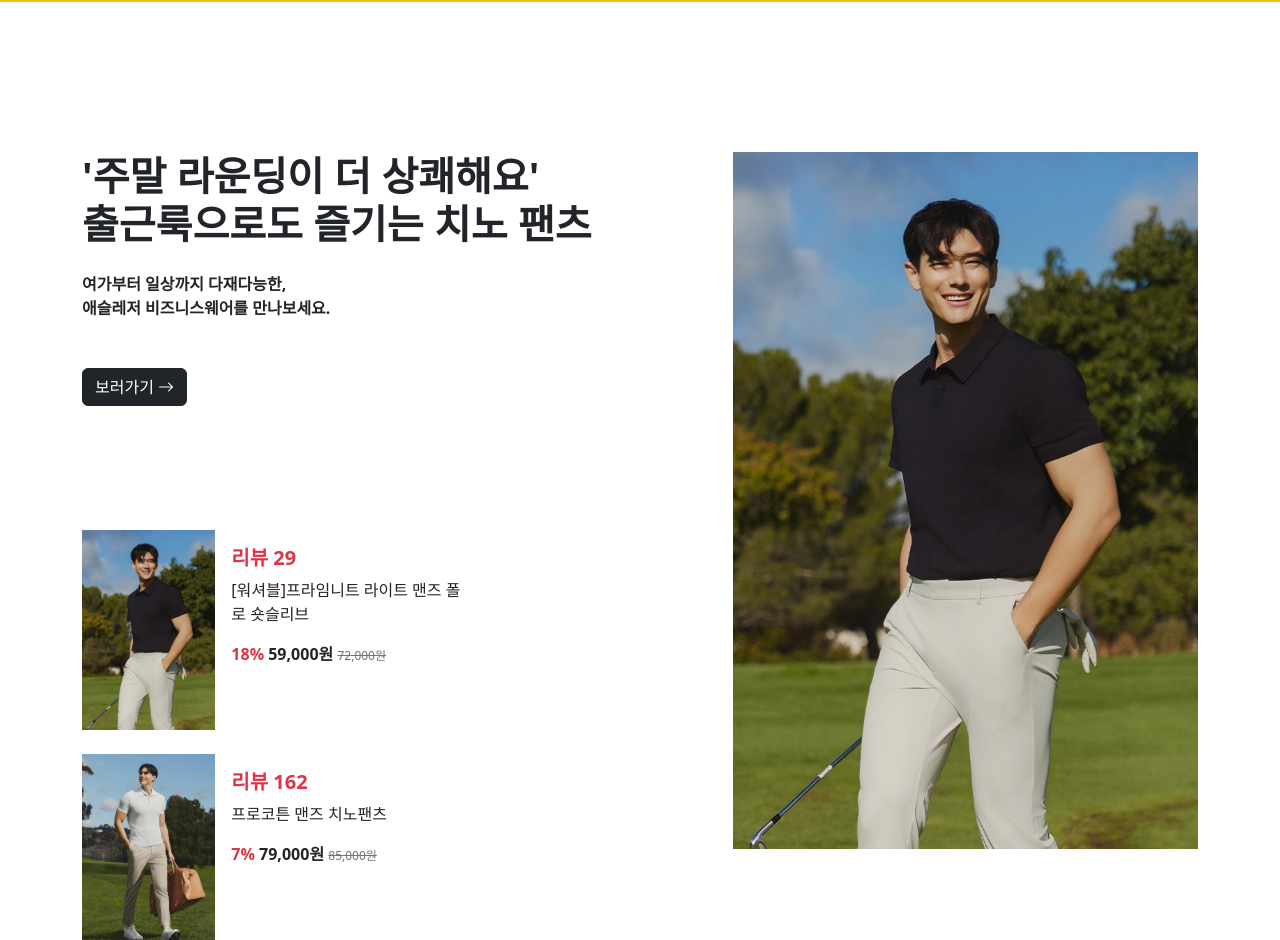
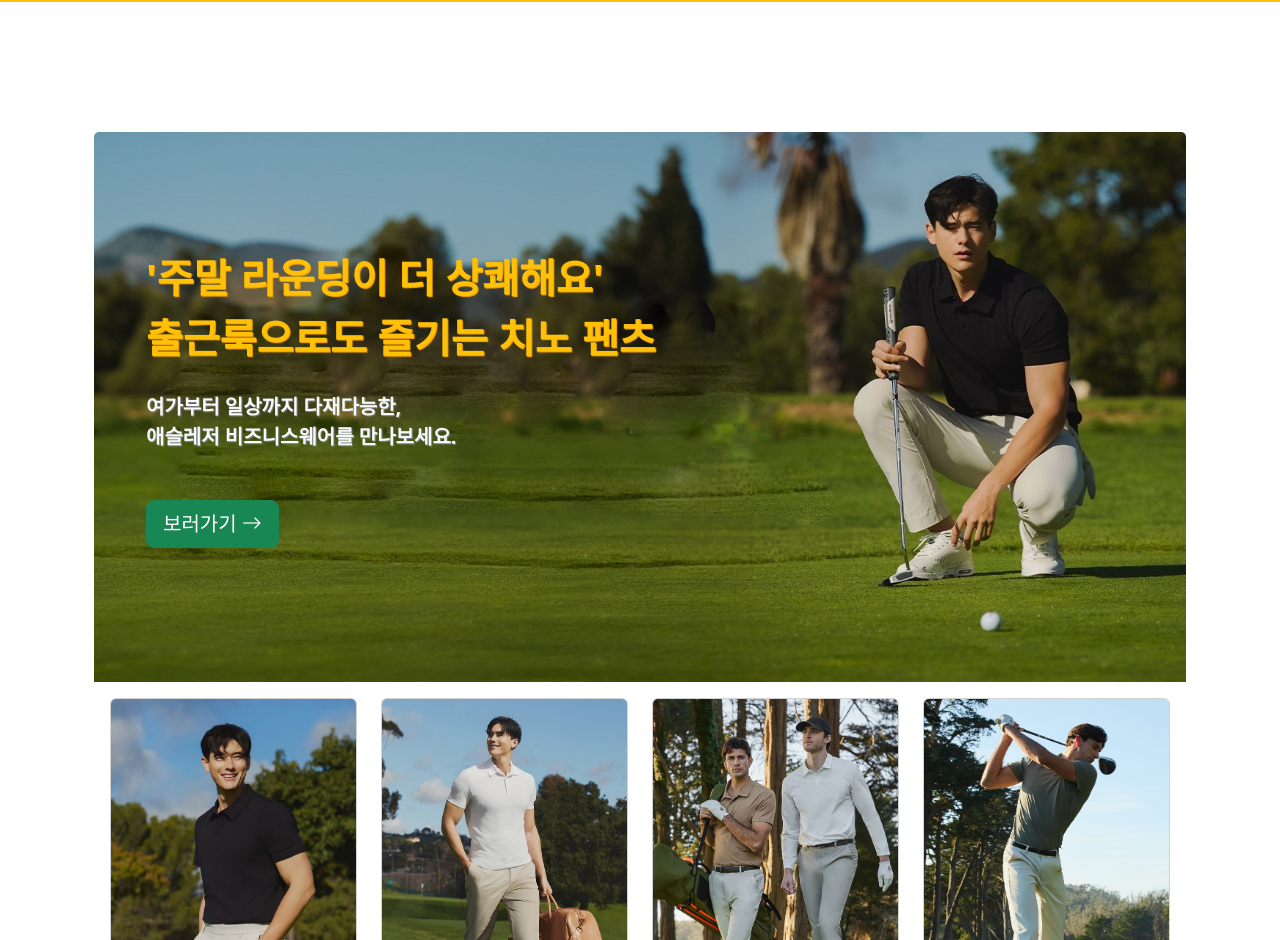
Before and after one commit to Gahee1907/Web_andar, a plain HTML site: page index.html in a window 1280 px wide. Shown: the part 1860-2800 px from the top of the page. Drawn offline with nearby package versions, Linux system fonts and the light colour scheme.

Commit message:
Add files via upload

```diff
--- a/index.html
+++ b/index.html
@@ -310,7 +310,7 @@
       <button type="button" data-bs-target="#carouselExampleIndicators" data-bs-slide-to="2" aria-label="Slide 3"></button>
       <button type="button" data-bs-target="#carouselExampleIndicators" data-bs-slide-to="3" aria-label="Slide 4"></button>
     </div>
-    <div class="carousel-inner">
+    <div class="carousel-inner" style="text-shadow: 1px 1px 1px gray;">
       <div class="carousel-item active" data-bs-interval="10000">
         <img src="img/slide_01.jpg" class="d-block  w-50 m-auto" alt="...">
         <div class="carousel-caption d-md-block align-middle">
@@ -445,22 +445,22 @@
       <button type="button" class="btn btn-outline-light fw-bold fs-5 px-4 position-absolute top-90 start-50 translate-middle">자세히 보기</button>
     </div>
 
-    <!--andar's PICK-->
-    <div class="container mx-auto" style="width: 1400px; margin: 150px">
-      <div class="card mb-3 border-0" style="max-width: 1400px;">
-        <div class="row g-0">
-          <div class="col-md-7">
-            <div class="card-body p-0">
-              <h1 class="card-title fw-bold">'주말 라운딩이 더 상쾌해요'<br>출근룩으로도 즐기는 치노 팬츠</h1>
-              <p class="card-text my-4 fw-bold">여가부터 일상까지 다재다능한,<br> 애슬레저 비즈니스웨어를 만나보세요.</p>
-              <button type="button" class="btn btn-dark my-4">보러가기 <i class="bi bi-arrow-right"></i></button>
-              <!--하단 아이템-->
-              <div class="card border-0" style="max-width: 400px; margin-top: 100px;">
-                <div class="row g-0">
-                  <div class="col-md-4">
-                    <img src="img/golf_01.jpg" class="img-fluid" alt="...">
-                  </div>
-                  <div class="col-md-8">
+    <!--andar's golf-->
+    <div class="container mx-auto" style="width: 1400px; margin: 130px">
+      <div class="container">
+        <div class="row">
+          <div class="card mb-5 border-0">
+            <img src="img/golf_00.jpg" class="card-img-top" style="height: 550px;">
+            <div class="card-img-overlay">
+              <p class="card-title text-warning fs-1 fw-bolder ms-5" style="text-shadow: 1px 1px 1px orange; margin-top: 100px;">'주말 라운딩이 더 상쾌해요'<br>출근룩으로도 즐기는 치노 팬츠</p>
+                <p class="card-text my-4 text-light fw-bold px-5 fs-5" style="text-shadow: 1px 1px 1px gray;">여가부터 일상까지 다재다능한,<br> 애슬레저 비즈니스웨어를 만나보세요.</p>
+                <button type="button" class="btn btn-success mx-5 my-4 btn-lg">보러가기 <i class="bi bi-arrow-right"></i></button>
+            </div>
+            <div class="card-body">
+              <div class="row row-cols-2 row-cols-md-4 g-4">
+                <div class="col">
+                  <div class="card h-100">
+                    <img src="img/golf_01.jpg" class="card-img-top" alt="...">
                     <div class="card-body">
                       <h5 class="card-title text-danger fw-bold">리뷰 29</h5>
                       <p class="card-text">[워셔블]프라임니트 라이트 맨즈 폴로 숏슬리브</p>
@@ -469,13 +469,9 @@
                     </div>
                   </div>
                 </div>
-              </div>
-              <div class="card mt-4 border-0" style="max-width: 400px;">
-                <div class="row g-0">
-                  <div class="col-md-4">
-                    <img src="img/golf_02.jpg" class="img-fluid" alt="...">
-                  </div>
-                  <div class="col-md-8">
+                <div class="col">
+                  <div class="card h-100">
+                    <img src="img/golf_02.jpg" class="card-img-top" alt="...">
                     <div class="card-body">
                       <h5 class="card-title text-danger fw-bold">리뷰 162</h5>
                       <p class="card-text">프로코튼 맨즈 치노팬츠</p>
@@ -484,15 +480,36 @@
                     </div>
                   </div>
                 </div>
+                <div class="col">
+                  <div class="card h-100">
+                    <img src="img/golf_03.jpg" class="card-img-top" alt="...">
+                    <div class="card-body">
+                      <h5 class="card-title text-danger fw-bold">리뷰 162</h5>
+                      <p class="card-text">[1&1]에어리핏 맨즈 폴로 티셔츠</p>
+                      <span class="card-text text-danger fw-bold">30% </span><span class="card-text fw-bold">65,000원</span>
+                      <span id="price" class="text-secondary">94,000원</span>
+                    </div>
+                  </div>
+                </div>
+                <div class="col">
+                  <div class="card h-100">
+                    <img src="img/best_01.jpg" class="card-img-top" alt="...">
+                    <div class="card-body">
+                      <span class="text-danger fw-bolder">리뷰 6,179</span>
+                      <p class="card-text">[풀스택] NEW 에어스트 맨즈 슬랙스</p>
+                      <span class="fw-bold text-danger">15%</span>
+                      <span class="fw-bold">69,000원</span>
+                      <span id="price" class="text-secondary">82,000원</span>
+                    </div>
+                  </div>
+                </div>
               </div>
             </div>
           </div>
-          <div class="col-md-5">
-            <img src="img/golf_01.jpg" class="img-fluid " alt="...">
-          </div>
-        </div>
       </div>
     </div>
+
+
 
     <!--footer광고 부분-->
     <div class="container">
```
Also changed, not shown: img/golf_00.jpg (added), img/golf_03.jpg (added).
